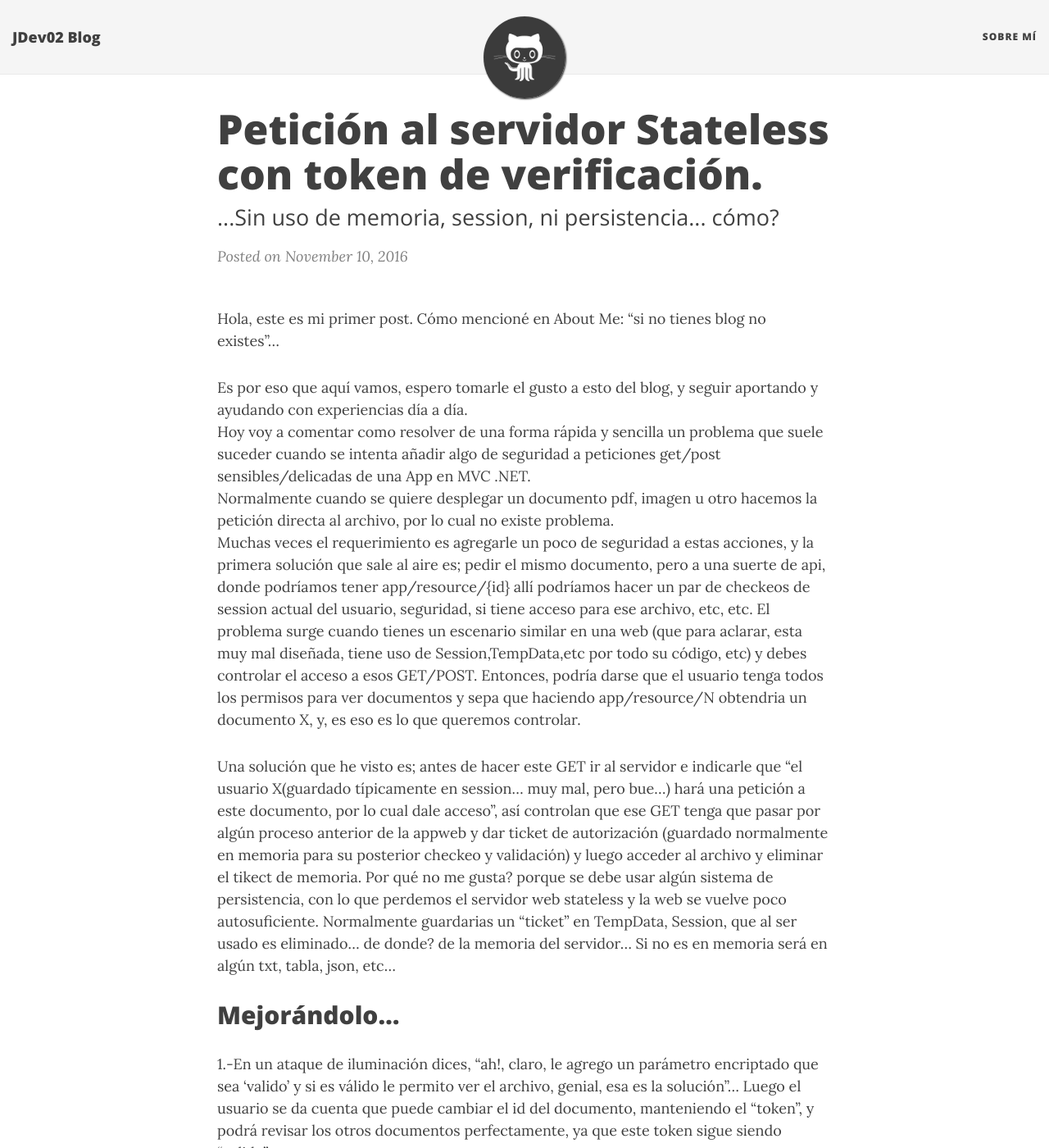
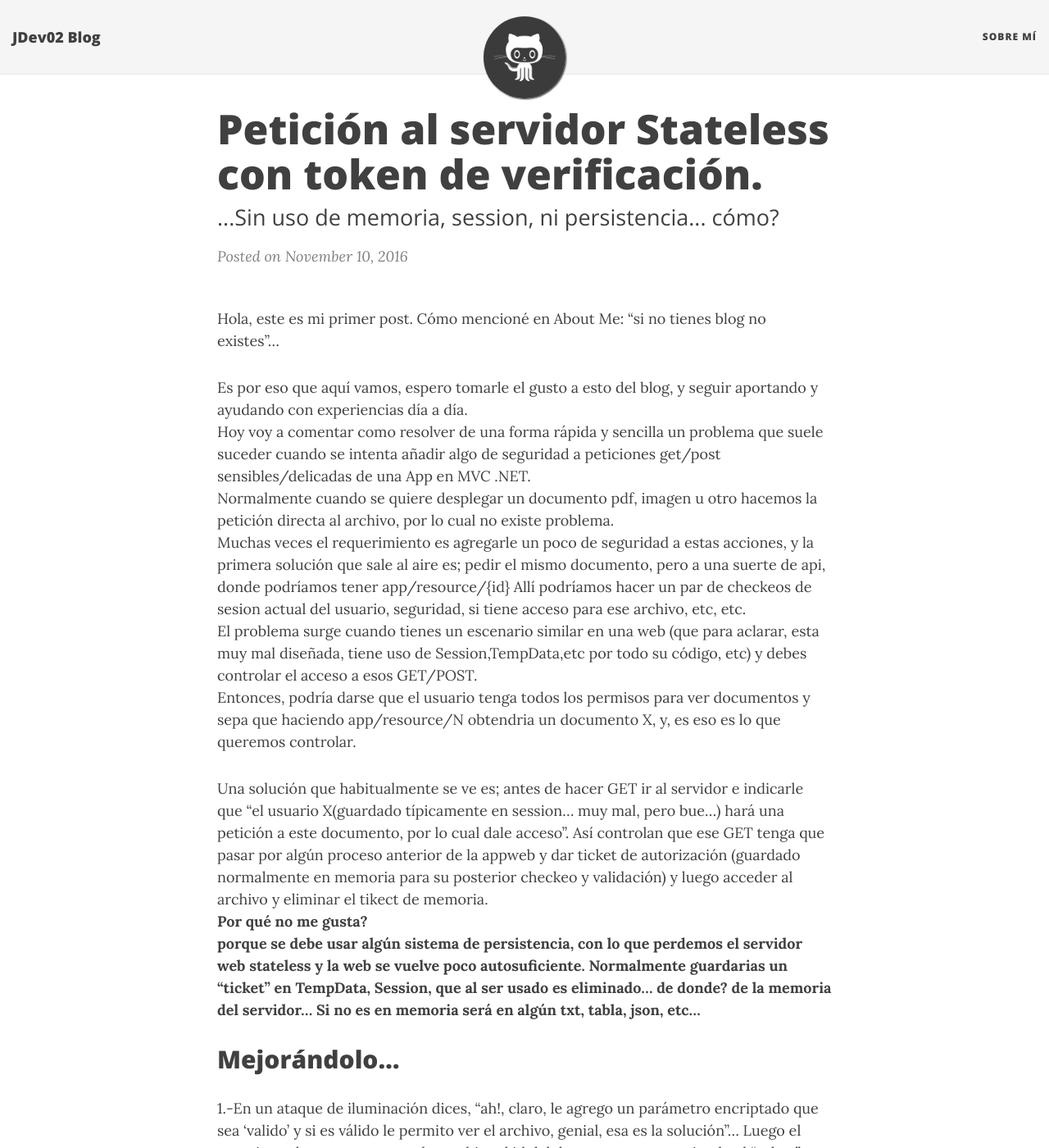
Before and after one commit to JDev02/JDev02.github.io, a Jekyll site: the page built from _posts/2016-11-10-token-stateless.md, in a window 1280 px wide and 1400 px high. Shown: the whole window at 82% size. Built offline with Jekyll 4.4.1, drawn with Linux system fonts in a browser that asks for light colours; nearby versions of some CDN libraries; comment, search, counter and statistics services are not loaded.

Commit message:
correciones 1er post

```diff
--- a/_posts/2016-11-10-token-stateless.md
+++ b/_posts/2016-11-10-token-stateless.md
@@ -10,12 +10,12 @@ Cómo mencioné en About Me: “si no tienes blog no existes”...
 Es por eso que aquí vamos, espero tomarle el gusto a esto del blog, y seguir aportando y ayudando con experiencias día a día.
 <br>Hoy voy a comentar como resolver de una forma rápida y sencilla un problema que suele suceder cuando se intenta añadir algo de seguridad a peticiones get/post sensibles/delicadas de una App en MVC .NET.<br>
 Normalmente cuando se quiere desplegar un documento pdf, imagen u otro hacemos la petición directa al archivo, por lo cual no existe problema. <br>
-Muchas veces el requerimiento es agregarle un poco de seguridad a estas acciones, y la primera solución que sale al aire es; pedir el mismo documento, pero a una suerte de api, donde podríamos tener app/resource/{id} allí podríamos hacer un par de checkeos de session actual del usuario, seguridad, si tiene acceso para ese archivo, etc, etc.
-El problema surge cuando tienes un escenario similar en una web (que para aclarar, esta muy mal diseñada, tiene uso de Session,TempData,etc por todo su código, etc) y debes controlar el acceso a esos GET/POST.
+Muchas veces el requerimiento es agregarle un poco de seguridad a estas acciones, y la primera solución que sale al aire es; pedir el mismo documento, pero a una suerte de api, donde podríamos tener app/resource/{id}  Allí podríamos hacer un par de checkeos de sesion actual del usuario, seguridad, si tiene acceso para ese archivo, etc, etc. <br>
+El problema surge cuando tienes un escenario similar en una web (que para aclarar, esta muy mal diseñada, tiene uso de Session,TempData,etc por todo su código, etc) y debes controlar el acceso a esos GET/POST. <br>
 Entonces, podría darse que el usuario tenga todos los permisos para ver documentos y sepa que haciendo app/resource/N obtendria un documento X, y, es eso es lo que queremos controlar.
 
-Una solución que he visto es; antes de hacer este GET ir al servidor e indicarle que "el usuario X(guardado típicamente en session... muy mal, pero bue...) hará una petición a este documento, por lo cual dale acceso", así controlan que ese GET tenga que pasar por algún proceso anterior de la appweb y dar ticket de autorización (guardado normalmente en memoria para su posterior checkeo y validación) y luego acceder al archivo y eliminar el tikect de memoria.
-Por qué no me gusta? porque se debe usar algún sistema de persistencia, con lo que perdemos el servidor web stateless y la web se vuelve poco autosuficiente. Normalmente guardarias un "ticket" en TempData, Session, que al ser usado es eliminado... de donde? de la memoria del servidor... Si no es en memoria será en algún txt, tabla, json, etc...
+Una solución que habitualmente se ve es; antes de hacer GET ir al servidor e indicarle que "el usuario X(guardado típicamente en session... muy mal, pero bue...) hará una petición a este documento, por lo cual dale acceso". Así controlan que ese GET tenga que pasar por algún proceso anterior de la appweb y dar ticket de autorización (guardado normalmente en memoria para su posterior checkeo y validación) y luego acceder al archivo y eliminar el tikect de memoria.<br>
+<b>Por qué no me gusta?<b><br> porque se debe usar algún sistema de persistencia, con lo que perdemos el servidor web stateless y la web se vuelve poco autosuficiente. Normalmente guardarias un "ticket" en TempData, Session, que al ser usado es eliminado... de donde? de la memoria del servidor... Si no es en memoria será en algún txt, tabla, json, etc...
 
 
 Mejorándolo...
```
